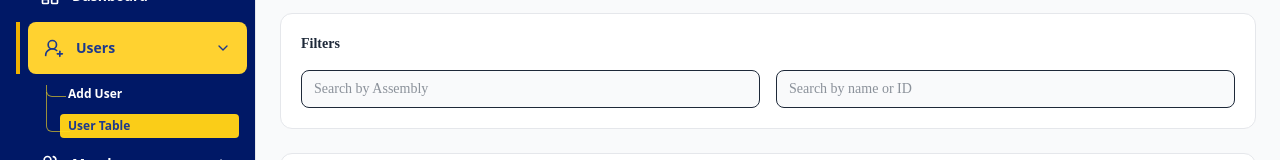
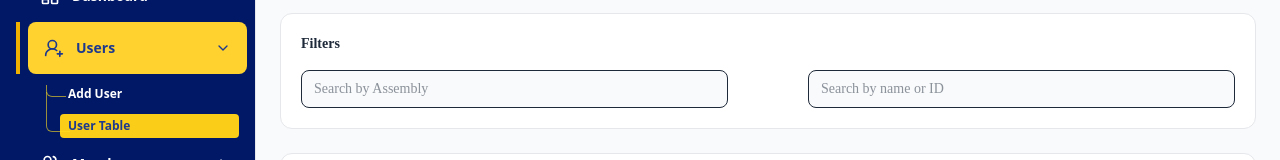
Before and after one commit to dgati-codes/ChurchSoft_Frontend, a React (Vite) app: page /dashboard/user-table in a window 1280 px wide. Shown: the part 179-339 px from the top of the page. Built offline with nearby package versions, Linux system fonts and the light colour scheme; no server answers; sample sign-in values are in the browser's storage.

Commit message:
useTable modified

```diff
--- a/src/Layouts/Dashboard/users/UserTable.jsx
+++ b/src/Layouts/Dashboard/users/UserTable.jsx
@@ -110,6 +110,8 @@ const UserTable = () => {
     }));
   };
 
+const capitalize = (str = "") =>
+  str.charAt(0).toUpperCase() + str.slice(1).toLowerCase();
 
 
   const handleEditClick = (user) => {
@@ -173,7 +175,7 @@ const UserTable = () => {
       <div className="bg-white rounded-xl border border-gray-200 p-5 mb-6">
         <h3 className="text-sm font-semibold mb-4">Filters</h3>
 
-        <div className="grid grid-cols-2 gap-4">
+        <div className="grid grid-cols-2 gap-20  min-w-full">
           <input
             name="localAssemblyName"
             value={filters.localAssemblyName}
@@ -227,12 +229,12 @@ const UserTable = () => {
                   <tr key={user.id} className="hover:bg-gray-50">
                     <td className="border px-3 py-2">{user.id}</td>
                     <td className="border px-3 py-2">
-                      {user.firstName} {user.lastName}
+                      {capitalize(user.firstName)} {capitalize(user.lastName)}
                     </td>
                     <td className="border px-3 py-2">{user.email}</td>
                     <td className="border px-3 py-2">{user.phoneNumber}</td>
                     <td className="border px-3 py-2">
-                      {user.localAssemblyName}
+                      {capitalize(user.localAssemblyName)}
                     </td>
                     <td className="border px-3 py-2">
                       <span
--- a/src/api/userService.js
+++ b/src/api/userService.js
@@ -79,7 +79,7 @@ const UserService = {
     }
   },
 
-  searchUsers: async (page = 0, size = 10, name = "") => {
+  searchUsers: async (page = 0, size = 10, name = "" ) => {
     try {
       const res = await axiosInstance.get("/users/search", {
         params: {
--- a/src/hooks/useDebounce.js
+++ b/src/hooks/useDebounce.js
@@ -6,7 +6,7 @@ const useDebounce = (value, delay = 300) => {
   useEffect(() => {
     const timer = setTimeout(() => {
       setDebouncedValue(value);
-    }, delay);
+    }, delay );
 
     return () => clearTimeout(timer);
   }, [value, delay]);
```
